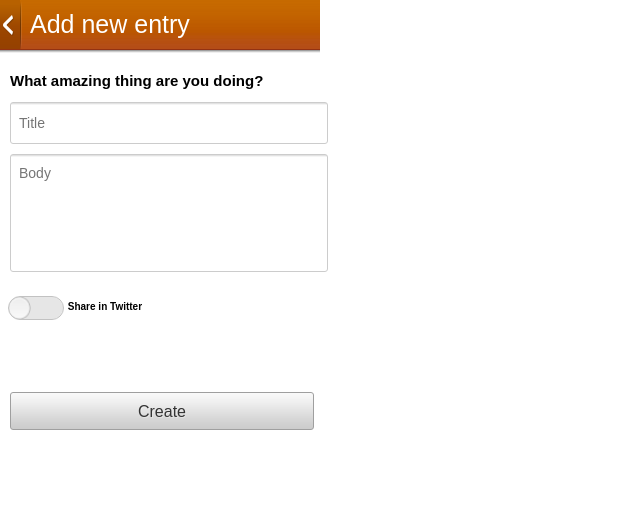
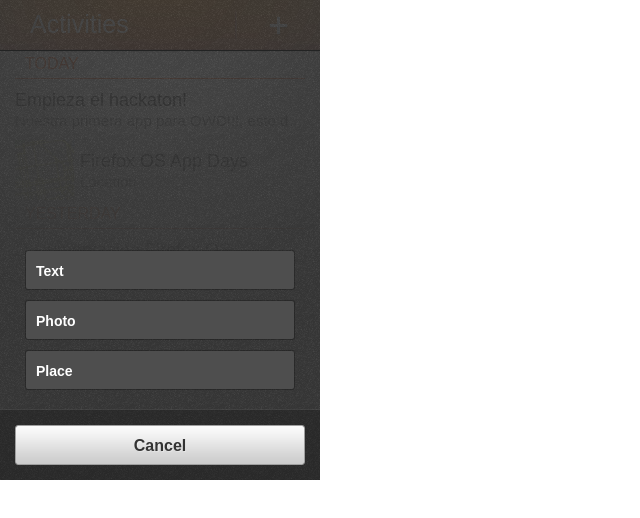
Before and after one commit to robjperez/owd_mydiary, a website: page www/index.html in a window 1280 px wide. Both pictures are taken after a click on the link "add". Shown: the whole page, without its empty margins (0-640 px from the left). Drawn offline with Linux system fonts and the light colour scheme.

Commit message:
vamossss

```diff
--- a/www/css/animations.css
+++ b/www/css/animations.css
@@ -72,11 +72,11 @@
     animation: reentradaBody 0.4s forwards ease-in;
 }
 
-.exitNewEntryAnimation #new-entry-type{
+.exitNewEntryAnimation #new-entry{
   animation: salida 0.4s forwards ease-in;
 }
 
-.exitNewEntryAnimation #new-entry-type section:first-child{
+.exitNewEntryAnimation #new-entry section:first-child{
   animation: salidaHeader 0.4s forwards ease-in;
 }
 
@@ -92,25 +92,46 @@
     animation: appDeeperBodyOut 0.4s forwards ease-in;
 }
 
-.newEntryAnimation #new-entry-type{
+.newEntryAnimation #new-entry{
   animation: appDeeperIn 0.4s forwards ease-in;
 }
 
-.newEntryAnimation #new-entry-type section:first-child{
+.newEntryAnimation #new-entry section:first-child{
   animation: appDeeperHeaderIn 0.4s forwards ease-in;
 }
 
-#new-entry-type {
+#application > div {
   position: absolute;
-  transform: translateX(100%);
-  opacity: 0;
   width: 320px;
+  height: 48rem;
 }
 
-#timeline {
-  position: absolute;
-  width: 320px;
+#new-entry {
+  opacity: 0;
 }
+
+@keyframes appUp {
+0% { transform: translateY(100%); }
+100% { transform: translateY(0);opacity: 1; }
+}
+
+@keyframes appDown {
+0% { transform: translateY(0); }
+100% { transform: translateY(100%); opacity: 0;}
+}
+
+#new-entry-type {
+  transform: translateY(100%);
+  animation: appDown 0.2s forwards ease-out;
+  z-index: 100;
+  opacity: 0;
+}
+
+
+#new-entry-type.show {
+  animation: appUp 0.2s forwards ease-out;
+}
+
 
 html {
   width: 100%;
@@ -121,7 +142,16 @@ html {
 
 body {
   margin: 0px;
+  overflow: hidden;
 }
+
+
+
+#timeline {
+  position: absolute;
+  width: 320px;
+}
+
 
 #pepito {
   padding: 10px;
--- a/www/index.html
+++ b/www/index.html
@@ -6,6 +6,7 @@
     <link rel="stylesheet" type="text/css" href="shared/style_unstable/lists.css">
     <link rel="stylesheet" type="text/css" href="shared/style/buttons.css">
     <link rel="stylesheet" type="text/css" href="css/animations.css">
+    <link rel="stylesheet" type="text/css" href="shared/style/action_menu.css">
     <link rel="stylesheet" type="text/css" href="shared/style/input_areas.css">
     <link rel="stylesheet" type="text/css" href="shared/style/switches.css">
 
@@ -26,14 +27,29 @@
 				var timeline = new AppView;
 
         $('#add-element').click(function(evt) {
+          $('#new-entry-type').addClass('show');
+          var e = new Entry();
+			    e.set('title', 'title');
+			    e.set('body', 'body');
+          entryList.add(e);
+        });
+
+        $('#text').click(function(evt) {
+          $('#new-entry-type').removeClass('show');
           $('#application').addClass('newEntryAnimation');
-          $('#application').removeClass('exitNewEntryAnimation');
+          $('#application').removeClass('exitEntryAnimation');
         });
 
         $('#back-from-new-entry').click(function(evt) {
-          $('#application').addClass('exitNewEntryAnimation');
+          $('#new-entry-type').addClass('exitNewEntryAnimation');
           $('#application').removeClass('newEntryAnimation');
         });
+
+        $('#cancelButton').click(function(evt) {
+          $('#new-entry-type').removeClass('show');
+        })
+
+
 
         $('#create-new-entry').click(function(evt) {
           timeline.addOne({title: $('#titleText').val(), body: $('#bodyText').val() });
@@ -81,7 +97,7 @@
               <p>Usar Building Blocks!!</p>
             </li>
           </ul>
-          <header>24 jan</header>
+          <header>jan 24</header>
           <ul>
             <li>
               <aside class="pack-bottom">
@@ -98,6 +114,17 @@
         </section>
       </div>
       <div id='new-entry-type'> <!-- Add new activity -->
+            <form role="dialog" data-type="action" onsubmit="return false;">
+              <header> Create new entry </header> <!-- this header is optional -->
+              <menu>
+              <button id="text"> Text </button>
+              <button> Photo </button>
+              <button> Place </button>
+              <button id='cancelButton'> Cancel </button>
+              </menu>
+            </form>
+      </div>
+      <div id='new-entry'> <!-- Add new activity -->
         <section role="region">
           <header>
             <button id="back-from-new-entry"><span class="icon icon-back">back</span></button>
```
